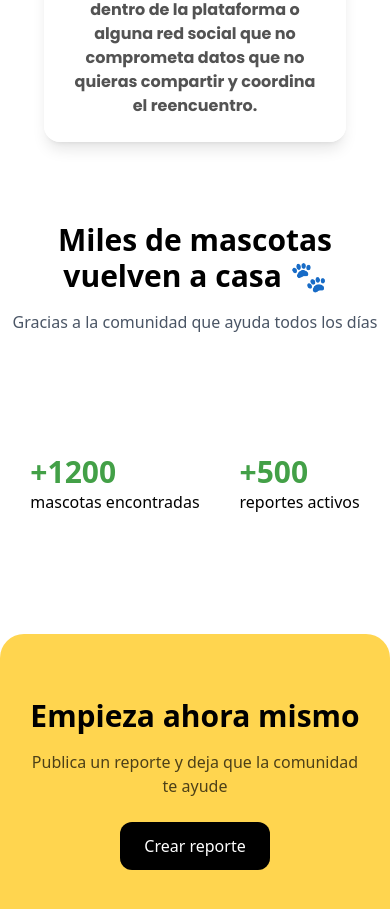
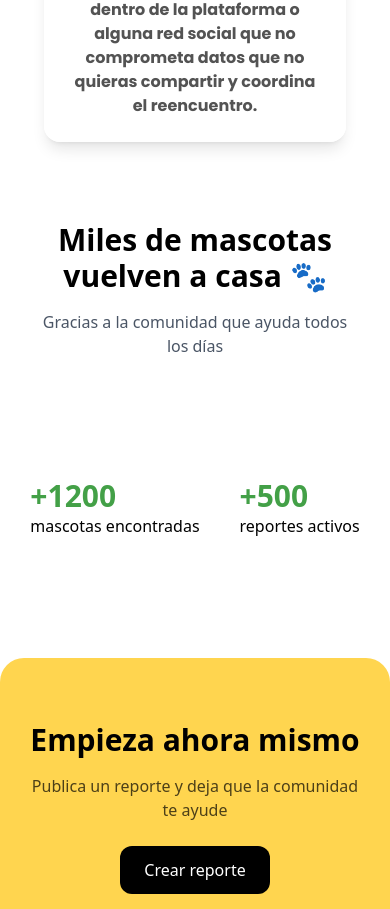
Before and after one commit to fernadev14/huella-de-regreso, a React (Vite) app: page / in a window 390 px wide. Shown: the part 2949-3858 px from the top of the page. Built offline with nearby package versions, Linux system fonts and the light colour scheme; no server answers.

Commit message:
ajuste paddign in X

```diff
--- a/src/components/home/Help.jsx
+++ b/src/components/home/Help.jsx
@@ -54,7 +54,7 @@ const Help = () => {
       </div>
 
       {/* SENTIDO EMOCIONAL */}
-      <section className="text-center py-20">
+      <section className="text-center py-20 px-10">
         <h2 className="text-3xl font-bold">
           Miles de mascotas vuelven a casa 🐾
         </h2>
--- a/src/styles/responsive.css
+++ b/src/styles/responsive.css
@@ -5,7 +5,7 @@
 @media screen and (max-width: 1024px) {
 
     /* 4 PASOS PARA ENCONTRAR TU MASCOTA */
-    .Container-fourSteps {
+    /* .Container-fourSteps {
         flex-direction: column;
         align-items: center;
     }
@@ -20,7 +20,7 @@
     }
     .img-fourSteps img {
         margin-right: 0;
-    }
+    } */
 
 }
 
```
